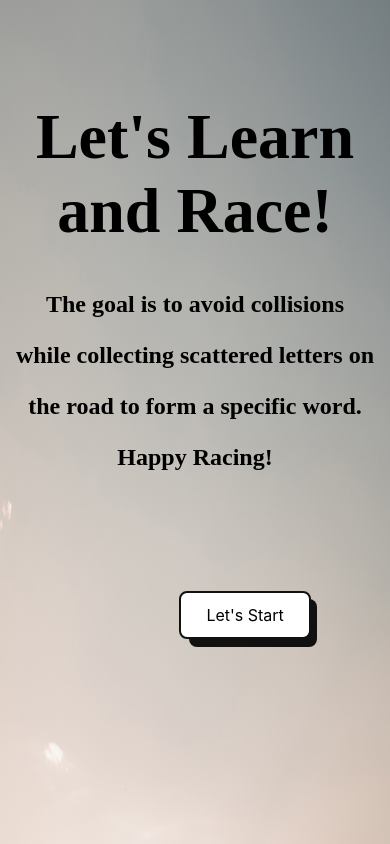
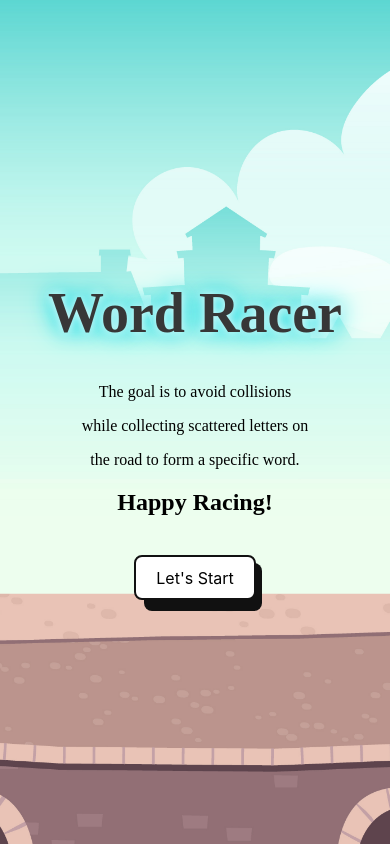
Before and after one commit to Uzmashaik93/word-racer-game, a plain HTML site: page index.html in a window 390 px wide. Drawn offline with Linux system fonts and the light colour scheme; a web font is replaced by a local one.

Commit message:
Updated CSS: Improved start page layout & game background

```diff
--- a/css/index.css
+++ b/css/index.css
@@ -1,31 +1,53 @@
-body{
+body {
   font-family: "Atma", serif;
   margin: 0;
   padding: 0;
   position: relative;
-  background-image: url("../assets/images/game-page-background.png");
+  background-image: url("../assets/images/background.png");
   background-repeat: no-repeat;
-  background-size: 100vw 100vh;
+  background-size: cover;
+  background-position: center;
   text-align: center;
+  height: 100vh;
+  display: flex;
+  flex-direction: column;
+  align-items: center;
+  justify-content: center;
 }
 
-h1{
-  font-size: 4rem;
-  margin-top: 100px;
-  color: rgb(0, 0, 0);
-
+/* Main heading */
+h1 {
+  font-size: 5rem;
+  color: rgb(55, 55, 55);
+  animation: glow 1s ease-in-out infinite alternate;
 }
 
-
-#start-screen{
-    position: absolute;
-    left: 46%;
-    margin-top: 100px;
+/* Animation Fix */
+@keyframes glow {
+  from {
+    text-shadow: 0 0 5px #fff, 0 0 10px #fff, 0 0 20px #00dce6, 0 0 30px #00dce6;
+  }
+  to {
+    text-shadow: 0 0 10px #fff, 0 0 20px #00dce6, 0 0 30px #00dce6;
+  }
 }
 
+/* Styling for details text */
+.details-text p {
+  font-size: 1.2rem;
+  font-weight: 500;
+}
+
+/* Centering Start Screen */
+#start-screen {
+  display: flex;
+  justify-content: center;
+  align-items: center;
+  margin-top: 20px;
+}
+
+/* Start Button */
 .start-button {
-
-    align-items: center;
   background-color: #ffffff;
   border: 2px solid #111;
   border-radius: 8px;
@@ -33,26 +55,28 @@ h1{
   color: #111;
   cursor: pointer;
   display: flex;
-    font-family: Inter,sans-serif;
-    font-size: 16px;
-    height: 48px;
+  font-family: Inter, sans-serif;
+  font-size: 18px;
+  height: 50px;
   justify-content: center;
-    line-height: 24px;
-    max-width: 100%;
-    padding: 0 25px;
+  align-items: center;
+  padding: 0 30px;
   position: relative;
   text-align: center;
   text-decoration: none;
   user-select: none;
   -webkit-user-select: none;
   touch-action: manipulation;
+  transition: all 0.3s ease-in-out;
 }
 
-  .start-button a{
+/* Start Button Link */
+.start-button a {
   text-decoration: none;
   color: black;
 }
 
+/* Start Button Hover Effect */
 .start-button:after {
   background-color: #111;
   border-radius: 8px;
@@ -64,7 +88,7 @@ h1{
   position: absolute;
   top: -2px;
   transform: translate(8px, 8px);
-    transition: transform .2s ease-out;
+  transition: transform 0.2s ease-out;
   z-index: -1;
 }
 
@@ -79,10 +103,20 @@ h1{
 
 .start-button:hover {
   outline: 0;
+  transform: scale(1.05);
 }
 
-  @media (min-width: 768px) {
+/* Responsive Tweaks */
+@media (max-width: 768px) {
+  h1 {
+    font-size: 3.5rem;
+  }
+  .details-text p {
+    font-size: 1rem;
+  }
   .start-button {
-      padding: 0 40px;
+    font-size: 16px;
+    padding: 0 20px;
+    height: 45px;
   }
 }
--- a/css/style.css
+++ b/css/style.css
@@ -1,15 +1,14 @@
+/* General body and layout */
 body {
   margin: 0;
   padding: 0;
   font-family: "Atma", serif;
-  background-image: url("../assets/images/game-page-background.png");
+  background-image: url("../assets/images/background.png");
   background-repeat: no-repeat;
   background-size: 100vw 100vh;
-
 }
 
-
-
+/* Game Board (Race Track) */
 #board {
   background-image: url("../assets/images/race-track.png");
   background-repeat-x: no-repeat;
@@ -21,10 +20,11 @@ body {
   width: 712px;
   position: absolute;
   top: 0;
+  left: 25%;
   overflow: hidden;
-
 }
 
+/* Animation for looping road */
 @keyframes loopingRoad {
   from {
     background-position: 0 0;
@@ -34,25 +34,12 @@ body {
   }
 }
 
-#race-track .track {
-  margin-left: 38%;
-  width: 300px;
-  height: 100vh;
-  position: relative;
-}
-
-#player {
+/* Player and Obstacles */
+#player, .obstacle, .alphabets {
   position: absolute;
 }
 
-.obstacle {
-  position: absolute;
-}
-
-.alphabets {
-  position: absolute;
-}
-
+/* Alphabet Styling */
 .alphabets p {
   color: white;
   font-size: 50px;
@@ -60,31 +47,37 @@ body {
   padding: 0;
 }
 
+/* Highlighting letters */
 .glow {
   color: #fff;
   text-align: center;
   animation: glow 1s ease-in-out infinite alternate;
 }
 
-@-webkit-keyframes glow {
+@keyframes glow {
   from {
     text-shadow: 0 0 5px #fff, 0 0 10px #fff, 0 0 20px #e68e00, 0 0 30px #e68e00;
   }
-
   to {
     text-shadow: 0 0 10px #fff, 0 0 20px #e68e00, 0 0 30px #e68e00;
   }
 }
 
+/* Word display container */
 #word-display-container {
+  position: absolute;
+  top: 20%;
+  right: 10%;
   width: auto;
   height: auto;
-  position: absolute;
-  top: 20%;
-  left: 950px
+  display: flex;
+  flex-direction: column;
+  justify-content: center;
+  align-items: center; /* Ensures text is centered */
 }
 
 #word-display-container h2 {
+  line-height: 4.5rem;
   margin-bottom: -50px;
 }
 
@@ -99,9 +92,9 @@ body {
   color: rgb(210, 181, 129);
 }
 
-#gameover-screen {
+/* Game-over and Success Screens */
+#gameover-screen, #success-screen {
   font-family: "Courier New", Courier, monospace;
-
   background-image: url("../assets/images/game-over.png");
   background-repeat: no-repeat;
   background-size: 500px;
@@ -120,26 +113,33 @@ body {
   z-index: 10;
   display: none; /* Initially hidden */
 }
-.h1-class {
-  font-size: 10px;
+
+/* Success Screen Specific Styles */
+#success-screen {
+  background-image: url("../assets/images/winner.png");
 }
-#gameover-screen button {
-  font-family: "Courier New", Courier, monospace;
 
+/* Game Over and Success Buttons */
+#gameover-screen button, #success-screen button {
   background-color: transparent;
   color: whitesmoke;
   border: none;
   border-radius: 4px;
-  margin-top: 20px;
   padding: 10px 20px;
   font-size: 1.2rem;
   cursor: pointer;
-  margin-top: 120%;
   font-weight: bold;
 }
 
 #restart-button {
-  margin-right: 20px;
+  margin-top: 480px;
+}
+
+#success-screen h1 {
+  font-size: 3rem;
+  text-align: center;
+  position: absolute;
+  top: 20px;
 }
 
 .fa-refresh {
@@ -147,63 +147,11 @@ body {
   color: yellow;
 }
 
-#quit {
-  margin-left: 20px;
+.fa-home {
+  color: orange;
 }
 
-.fa-times {
-  margin-right: 10px;
-  color: red;
+/* Small adjustment to button position */
+#success-screen button {
+  margin-top: 70%;
 }
-
-#success-screen {
-  font-family: "Courier New", Courier, monospace;
-
-  background-image: url("../assets/images/winner.png");
-  background-repeat: no-repeat;
-  background-size: 500px;
-  background-position: 50% 10%;
-  position: absolute;
-  top: 0;
-  left: 0;
-  width: 100%;
-  height: 100%;
-  background-color: rgba(0, 0, 0, 0.7);
-  color: white;
-  display: flex;
-  flex-direction: column;
-  justify-content: center;
-  align-items: center;
-  z-index: 10;
-  display: none; /* Initially hidden */
-}
-#success-screen h1{
-  font-size: 3rem;
-  text-align: center;
-
-  position: absolute;
-  top: 20px;
-
-}
-#success-screen button {
-  font-family: "Courier New", Courier, monospace;
-
-  background-color: transparent;
-  color: whitesmoke;
-  border: none;
-  border-radius: 4px;
-  margin-top: 20px;
-  padding: 10px 20px;
-  font-size: 1.2rem;
-  cursor: pointer;
-  margin-top: 70%;
-  font-weight: bold;
-}
-.fa-home{
-  color:orange;
-}
-
-.fa-refresh {
-  margin-right: 10px;
-  color: yellow;
-}
--- a/index.html
+++ b/index.html
@@ -3,7 +3,7 @@
   <head>
     <meta charset="UTF-8" />
     <meta name="viewport" content="width=device-width, initial-scale=1.0" />
-    <title>Race Car 2D Game</title>
+    <title>Word Racer Game</title>
     <link rel="stylesheet" href="./css/index.css" />
     <link
       rel="stylesheet"
@@ -17,21 +17,18 @@
     />
   </head>
   <body>
+    <div class="details-text">
+      <h1>Word Racer</h1>
+      <p>The goal is to avoid collisions</p>
+      <p>while collecting scattered letters on</p>
+      <p>the road to form a specific word.</p>
+      <h2>Happy Racing!</h2>
+    </div>
     <div id="start-container">
-      <h1>Let's Learn and Race!</h1>
-      <div class="h2">
-        <h2>
-          <p>The goal is to avoid collisions</p>
-          <p>while collecting scattered letters on</p>
-          <p>the road to form a specific word.</p>
-        </h2>
-      </div>
-
-      <h2>Happy Racing!</h2>
       <div id="start-screen">
         <div>
           <button class="start-button" role="button">
-            <a href="./game.html">Let's Start</a>
+            <a href="game.html">Let's Start</a>
           </button>
         </div>
       </div>
```
Also changed, not shown: game.html (+2 -5 lines), assets/images/background.png (added), 1 other file. Lines whose indentation alone changed are shown as unchanged.
